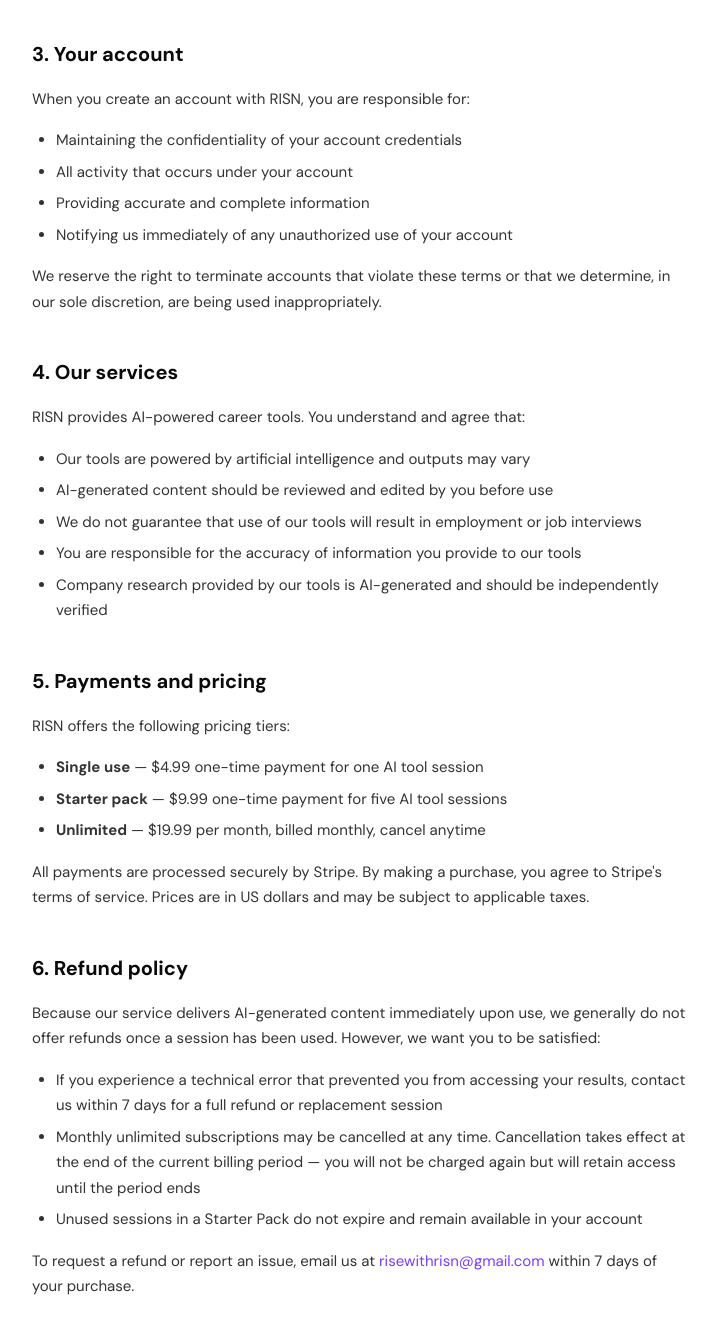
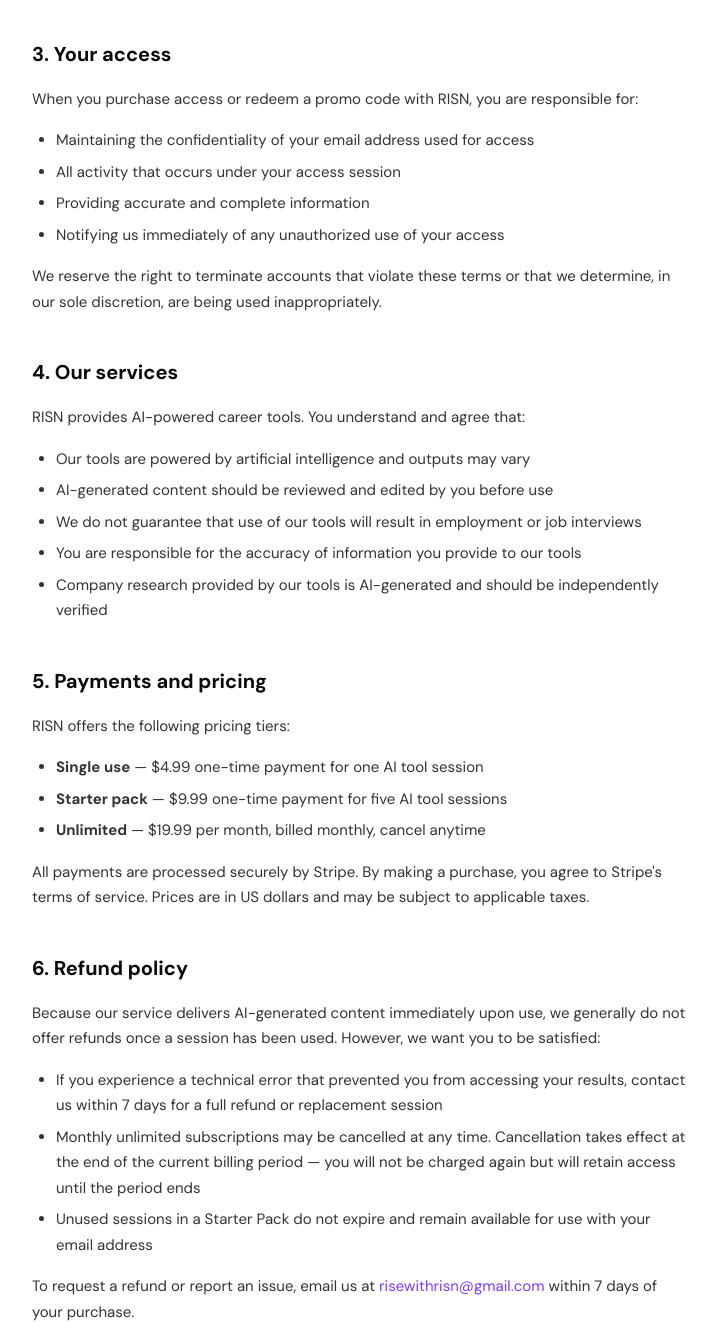
Before and after one commit to getrisn/risn-website, a website: page terms.html in a window 1280 px wide. Shown: the part 836-2164 px from the top of the page, without its empty margins (280-996 px from the left). Drawn offline with Linux system fonts and the light colour scheme.

Commit message:
Update terms.html

```diff
--- a/terms.html
+++ b/terms.html
@@ -87,13 +87,13 @@
     <h2>2. Eligibility</h2>
     <p>You must be at least 13 years old to use RISN. By using our Service, you represent that you are at least 13 years old and have the legal capacity to enter into these terms. If you are under 18, you represent that your parent or guardian has reviewed and agreed to these terms.</p>
 
-    <h2>3. Your account</h2>
-    <p>When you create an account with RISN, you are responsible for:</p>
+    <h2>3. Your access</h2>
+    <p>When you purchase access or redeem a promo code with RISN, you are responsible for:</p>
     <ul>
-      <li>Maintaining the confidentiality of your account credentials</li>
-      <li>All activity that occurs under your account</li>
+      <li>Maintaining the confidentiality of your email address used for access</li>
+      <li>All activity that occurs under your access session</li>
       <li>Providing accurate and complete information</li>
-      <li>Notifying us immediately of any unauthorized use of your account</li>
+      <li>Notifying us immediately of any unauthorized use of your access</li>
     </ul>
     <p>We reserve the right to terminate accounts that violate these terms or that we determine, in our sole discretion, are being used inappropriately.</p>
 
@@ -121,7 +121,7 @@
     <ul>
       <li>If you experience a technical error that prevented you from accessing your results, contact us within 7 days for a full refund or replacement session</li>
       <li>Monthly unlimited subscriptions may be cancelled at any time. Cancellation takes effect at the end of the current billing period — you will not be charged again but will retain access until the period ends</li>
-      <li>Unused sessions in a Starter Pack do not expire and remain available in your account</li>
+      <li>Unused sessions in a Starter Pack do not expire and remain available for use with your email address</li>
     </ul>
     <p>To request a refund or report an issue, email us at <a href="mailto:risewithrisn@gmail.com">risewithrisn@gmail.com</a> within 7 days of your purchase.</p>
 
```
